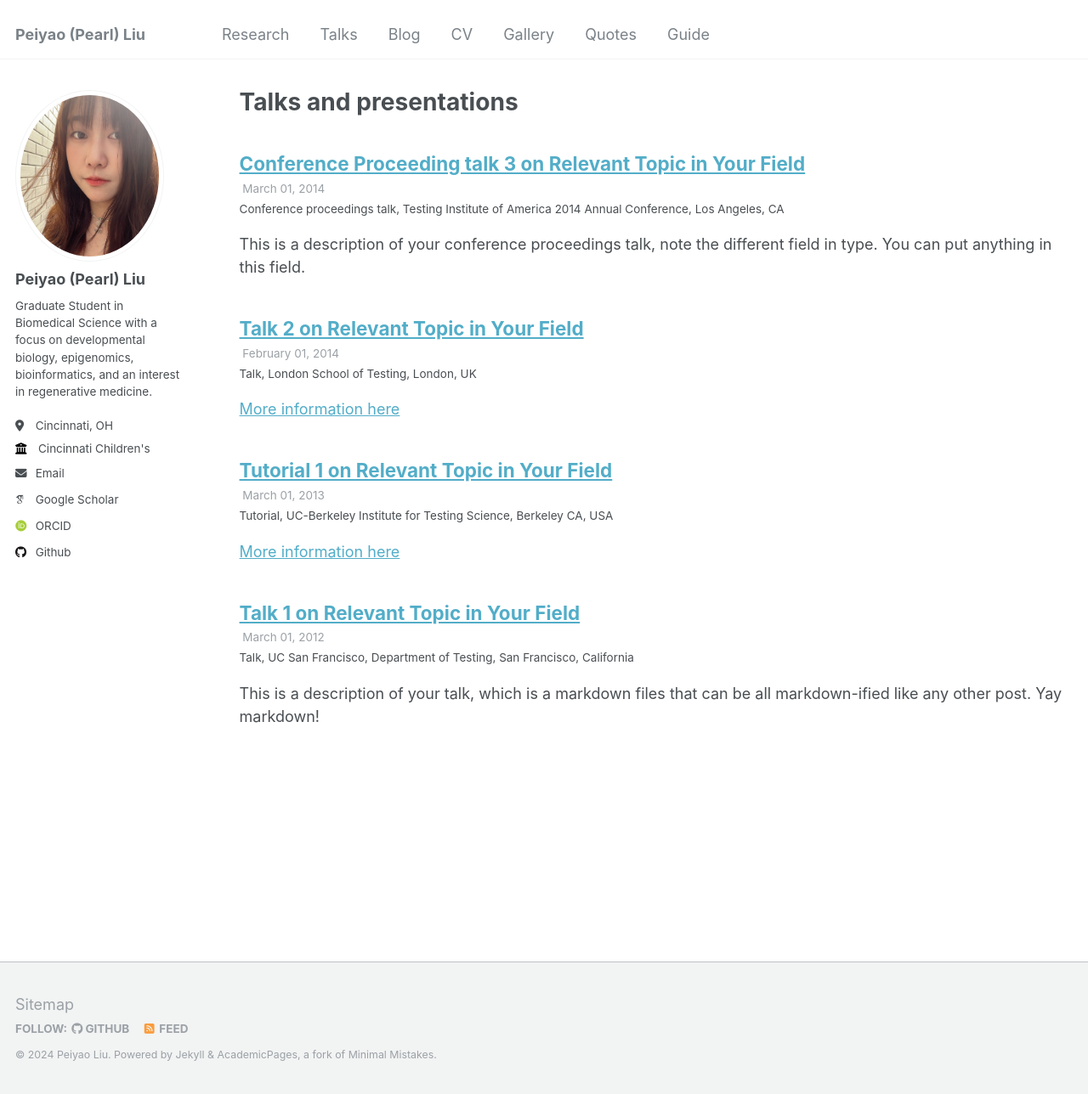
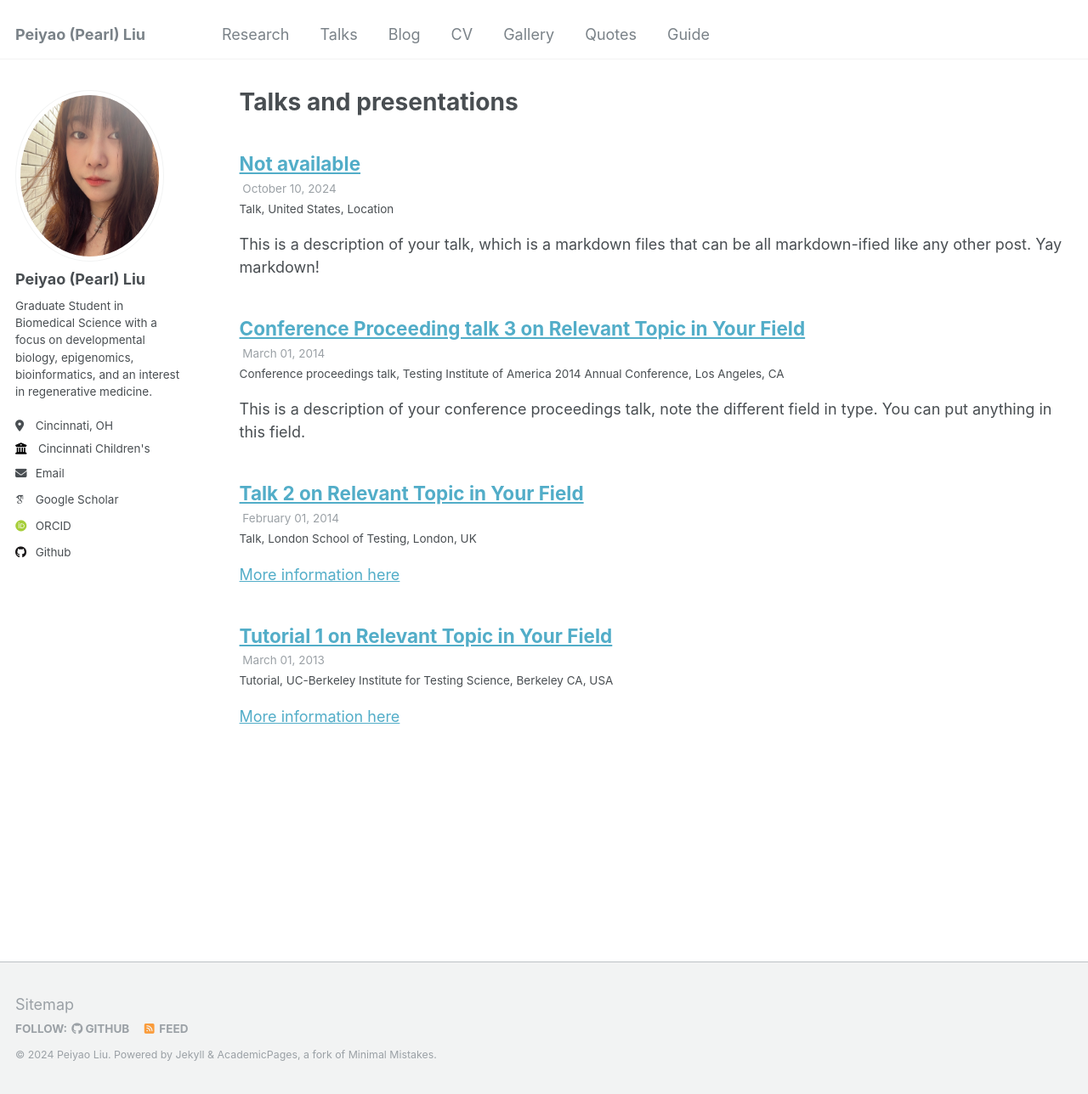
Before and after one commit to PearlLiu-Dev/pearlliu-dev.github.io, a Jekyll site: the page built from _pages/talks.html, in a window 1280 px wide and 1288 px high. Shown: the whole window at 85% size. Built offline with Jekyll 4.4.1, drawn with Linux system fonts in a browser that asks for light colours; some web fonts are replaced.

Commit message:
Update 2012-03-01-talk-1.md

```diff
--- a/_talks/2012-03-01-talk-1.md
+++ b/_talks/2012-03-01-talk-1.md
@@ -1,11 +1,11 @@
 ---
-title: "Talk 1 on Relevant Topic in Your Field"
+title: "Not available"
 collection: talks
 type: "Talk"
-permalink: /talks/2012-03-01-talk-1
-venue: "UC San Francisco, Department of Testing"
-date: 2012-03-01
-location: "San Francisco, California"
+permalink: /talks/2024-10-01-talk-1
+venue: "United States"
+date: 2024-10-10
+location: "Location"
 ---
 
 This is a description of your talk, which is a markdown files that can be all markdown-ified like any other post. Yay markdown!
```
